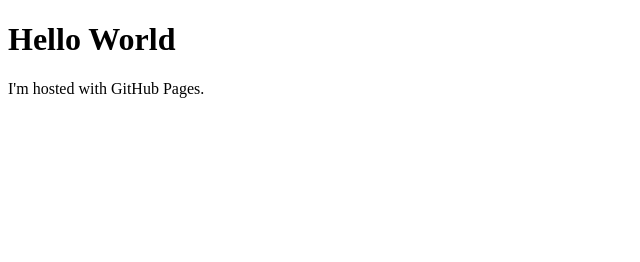
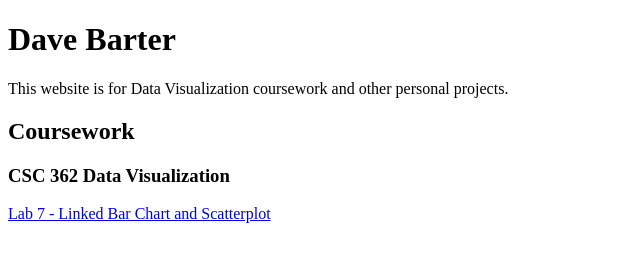
Before and after one commit to DCGIT22/DCGIT22.github.io, a plain HTML site: page index.html in a window 1280 px wide. Shown: the whole page, without its empty margins (0-640 px from the left). Drawn offline with Linux system fonts and the light colour scheme.

Commit message:
update html

```diff
--- a/index.html
+++ b/index.html
@@ -1,7 +1,14 @@
 <!DOCTYPE html>
 <html>
-<body>
-<h1>Hello World</h1>
-<p>I'm hosted with GitHub Pages.</p>
-</body>
+  <head>
+    <title>Dave Barter's Website</title>
+  </head>
+  <body>
+    <h1>Dave Barter</h1>
+    <p>This website is for Data Visualization coursework and other personal projects.</p>
+
+    <h2>Coursework</h2>
+    <h3>CSC 362 Data Visualization</h3>
+    <p><a href="trails-skeleton/index.html">Lab 7 - Linked Bar Chart and Scatterplot</a></p>
+  </body>
 </html>
```
